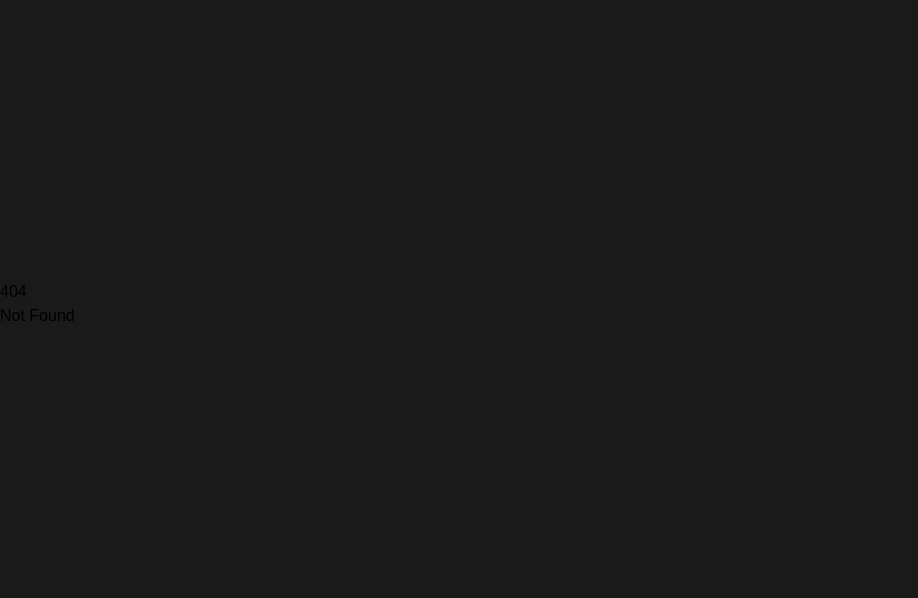
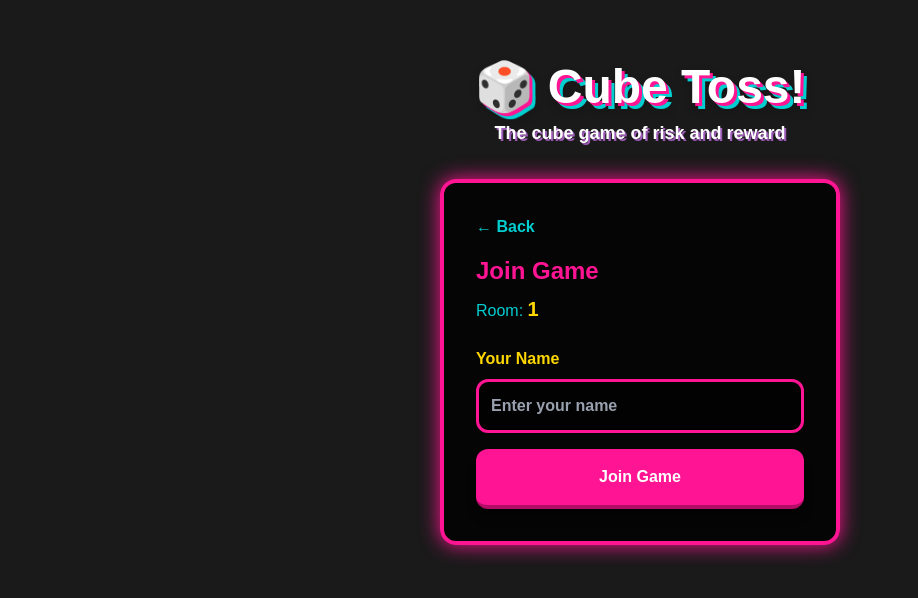
Before and after one commit to zpthree/cubetoss, a SvelteKit app: page /join/1 in a window 1280 px wide. Before the commit this address had no page. Shown: the part 106-704 px from the top of the page, without its empty margins (0-918 px from the left). Built offline with nearby package versions, Linux system fonts and the light colour scheme; a web font is replaced by a local one.

Commit message:
join link

```diff
--- /dev/null
+++ b/src/routes/join/[code]/+page.svelte
@@ -0,0 +1,116 @@
+<script lang="ts">
+	import ButtonPink from '$lib/components/ButtonPink.svelte';
+
+	let { data } = $props();
+
+	let playerName = $state('');
+	let error = $state('');
+	let loading = $state(false);
+
+	async function joinRoom() {
+		if (!playerName) {
+			error = 'Please enter your name';
+			return;
+		}
+
+		loading = true;
+		error = '';
+
+		try {
+			const response = await fetch('/api/room/join', {
+				method: 'POST',
+				headers: { 'Content-Type': 'application/json' },
+				body: JSON.stringify({ roomCode: data.roomCode, playerName })
+			});
+
+			const result = await response.json();
+
+			if (result.success) {
+				// Store player info in sessionStorage
+				sessionStorage.setItem('playerId', result.playerId);
+				sessionStorage.setItem('roomCode', result.room.code);
+				sessionStorage.setItem('playerName', playerName);
+				// Navigate to game room
+				window.location.href = `/room/${result.room.code}`;
+			} else {
+				error = result.error || 'Failed to join room';
+			}
+		} catch {
+			error = 'Failed to join room. Please try again.';
+		} finally {
+			loading = false;
+		}
+	}
+</script>
+
+<svelte:head>
+	<title>Join Room {data.roomCode} - Cube Toss!</title>
+</svelte:head>
+
+<div class="flex items-center justify-center p-4">
+	<div class="flex w-full max-w-md flex-col items-center">
+		<!-- Logo/Title -->
+		<div class="relative mb-8 text-center">
+			<a href="/">
+				<h1
+					class="mb-2 text-5xl font-bold text-white drop-shadow-lg"
+					style="text-shadow: 3px 3px 0 #FF1493, 6px 6px 0 #00CED1;"
+				>
+					🎲 Cube Toss!
+				</h1>
+			</a>
+			<p class="text-lg font-bold text-white" style="text-shadow: 2px 2px 0 #9B59B6;">
+				The cube game of risk and reward
+			</p>
+		</div>
+
+		<!-- Join Card -->
+		<div
+			class="w-full rounded-2xl border-4 border-90s-pink bg-black/80 p-8 shadow-[0_0_20px_rgba(255,20,147,0.5)] shadow-90s-pink md:w-[400px]"
+		>
+			<a
+				href="/"
+				class="mb-4 flex items-center gap-1 font-bold text-90s-cyan hover:text-90s-yellow"
+			>
+				← Back
+			</a>
+
+			<h2 class="mb-2 text-2xl font-bold text-90s-pink">Join Game</h2>
+			<p class="mb-6 text-90s-cyan">
+				Room: <span class="font-mono text-xl font-bold text-90s-yellow">{data.roomCode}</span>
+			</p>
+
+			{#if error}
+				<div
+					class="mb-4 rounded-lg border-[3px] border-90s-yellow bg-90s-yellow/20 p-3 text-center font-bold text-90s-yellow"
+				>
+					{error}
+				</div>
+			{/if}
+
+			<form
+				onsubmit={(e) => {
+					e.preventDefault();
+					joinRoom();
+				}}
+				class="space-y-4"
+			>
+				<div>
+					<label for="playerName" class="mb-2 block font-bold text-90s-yellow">Your Name</label>
+					<input
+						id="playerName"
+						type="text"
+						bind:value={playerName}
+						placeholder="Enter your name"
+						maxlength="20"
+						class="w-full rounded-xl border-[3px] border-90s-pink bg-black/50 p-3 font-bold text-white placeholder-gray-400 focus:border-90s-cyan focus:outline-none"
+					/>
+				</div>
+
+				<ButtonPink onclick={joinRoom} disabled={loading}>
+					{loading ? 'Joining...' : 'Join Game'}
+				</ButtonPink>
+			</form>
+		</div>
+	</div>
+</div>
--- /dev/null
+++ b/src/routes/join/[code]/+page.ts
@@ -0,0 +1,7 @@
+import type { PageLoad } from './$types';
+
+export const load: PageLoad = async ({ params }) => {
+	return {
+		roomCode: params.code.toUpperCase()
+	};
+};
--- a/src/routes/room/[code]/+page.svelte
+++ b/src/routes/room/[code]/+page.svelte
@@ -19,6 +19,7 @@
 	let revealedDiceCount = $state(0); // For staggered cube reveal animation
 	let displayedTurnScore = $state(0); // Delayed score display for animation
 	let copied = $state(false); // Track clipboard copy feedback
+	let copiedLink = $state(false); // Track shareable link copy feedback
 	let eventSource: EventSource | null = null;
 
 	// Derived state
@@ -265,6 +266,13 @@
 		setTimeout(() => (copied = false), 2000);
 	}
 
+	function copyShareLink() {
+		const shareUrl = `${window.location.origin}/join/${data.roomCode}`;
+		navigator.clipboard.writeText(shareUrl);
+		copiedLink = true;
+		setTimeout(() => (copiedLink = false), 2000);
+	}
+
 	function getDieClasses(die: Die): string {
 		const baseClasses =
 			'w-12 h-12 sm:w-14 sm:h-14 rounded-xl flex items-center justify-center text-2xl font-bold shadow-lg transition-all duration-300 ring-2 ring-white';
@@ -400,10 +408,18 @@
 						<!-- Waiting Room -->
 						<div class="text-center">
 							<h2 class="mb-4 text-2xl font-bold text-90s-pink">Waiting for Players</h2>
-							<p class="mb-6 text-white">
-								Share the room code with your friends:
-								<span class="font-mono text-xl text-90s-yellow">{data.roomCode}</span>
-							</p>
+							<p class="mb-2 text-white">Share this link with your friends:</p>
+							<button
+								onclick={copyShareLink}
+								class="mb-6 flex w-full cursor-pointer items-center justify-center gap-2 rounded-lg border-2 border-90s-yellow bg-90s-yellow/10 px-4 py-2 font-mono text-sm text-90s-yellow transition-all hover:bg-90s-yellow/20"
+							>
+								<span class="truncate"
+									>{typeof window !== 'undefined'
+										? window.location.origin
+										: ''}/join/{data.roomCode}</span
+								>
+								<span class="shrink-0 text-lg">{copiedLink ? '✓' : '📋'}</span>
+							</button>
 
 							<div class="mb-6 text-90s-cyan">
 								{room.players.length} player{room.players.length !== 1 ? 's' : ''} in lobby
```
